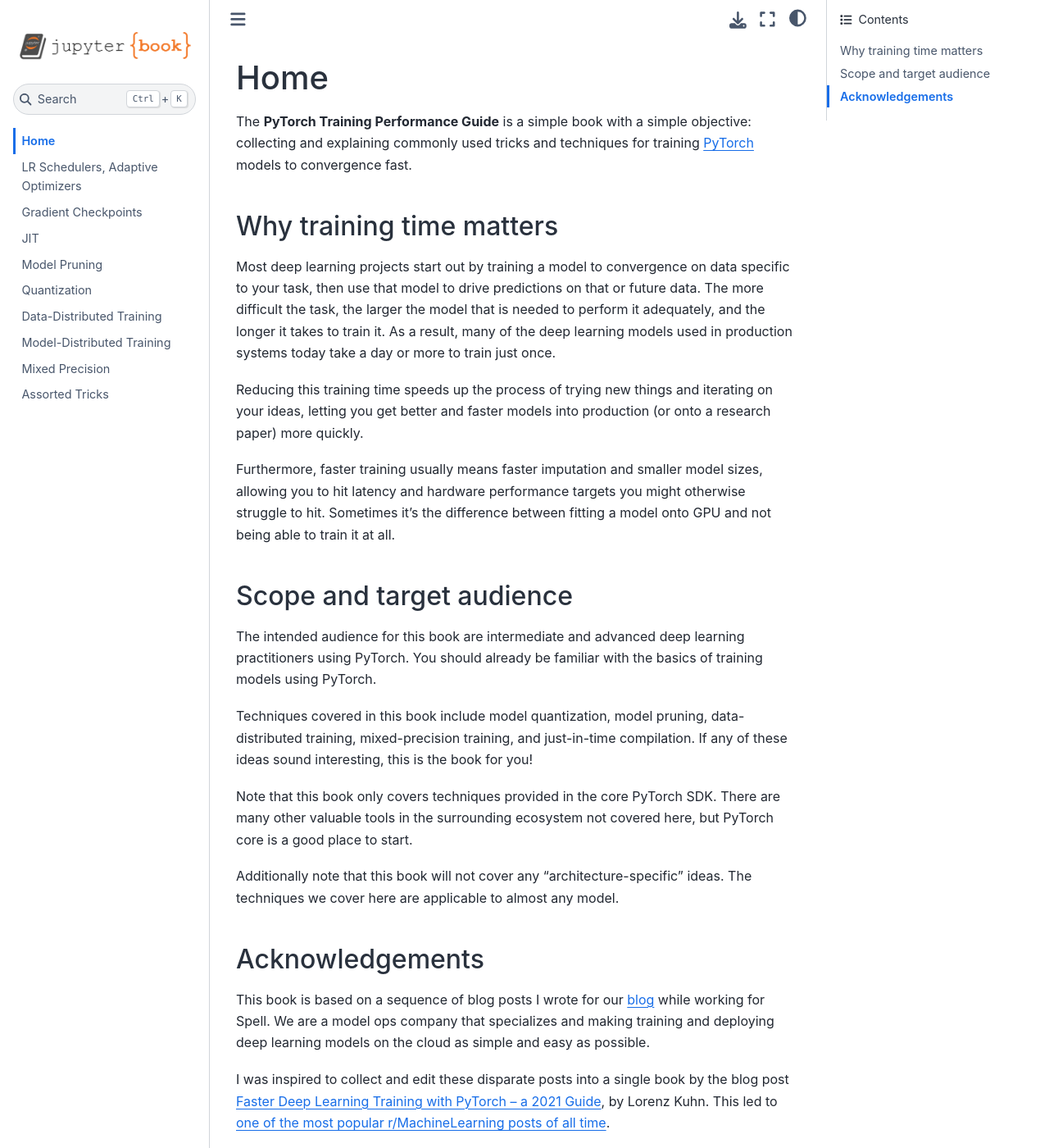
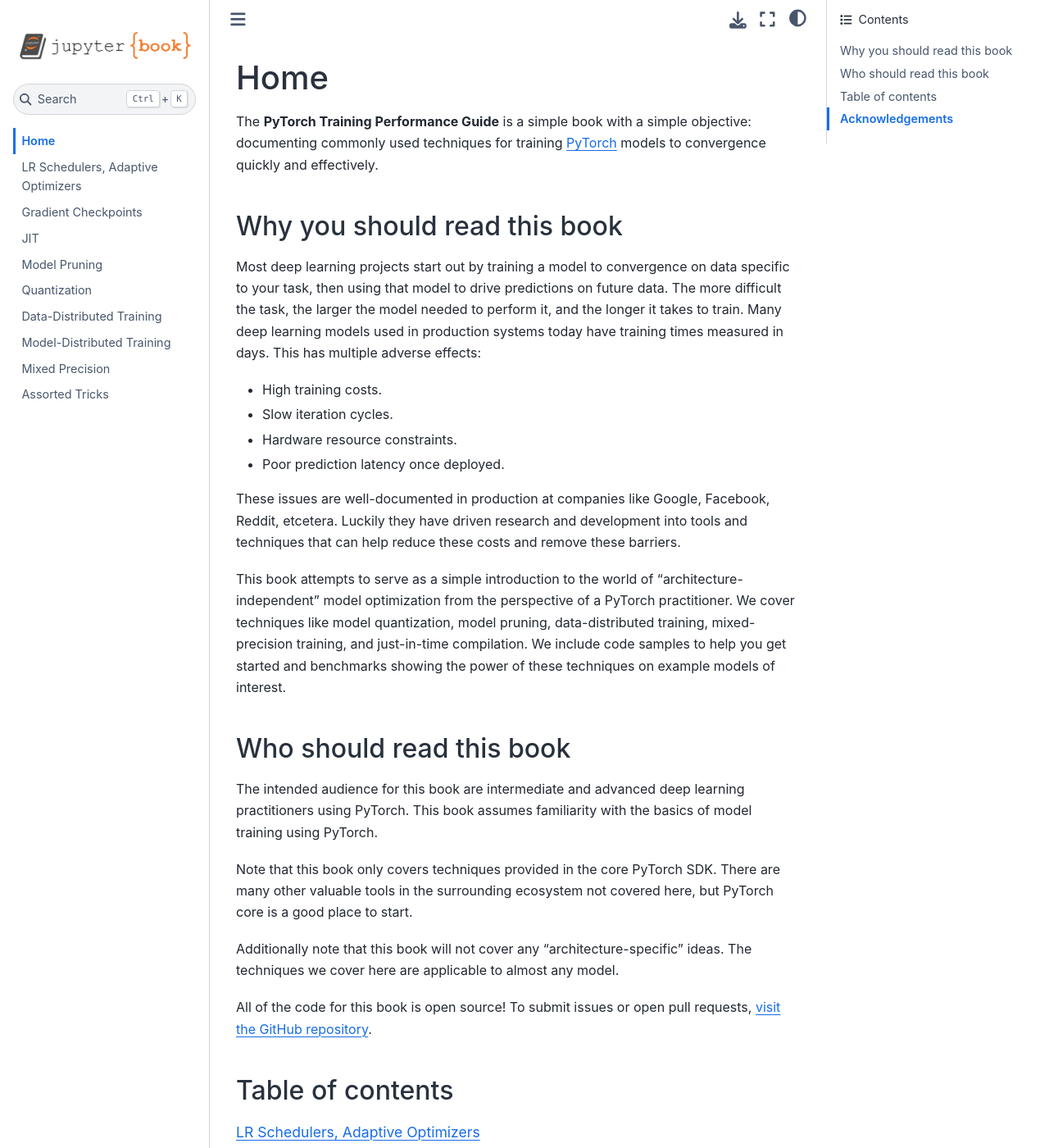
Before and after one commit to ResidentMario/pytorch-training-performance-guide, a Jupyter Book: the page built from book/intro.md, in a window 1280 px wide and 1400 px high. Shown: the whole window at 82% size. Built offline with Jupyter Book 1.0.4 settings and Sphinx 7.4.7 and the Sphinx Book theme 1.1.4, drawn with Linux system fonts in a browser that asks for light colours; some of the changed text lies outside the part shown.

Commit message:
Update introduction.

````diff
--- a/book/intro.md
+++ b/book/intro.md
@@ -1,31 +1,38 @@
 # Home
 
-The **PyTorch Training Performance Guide** is a simple book with a simple objective: collecting and explaining commonly used tricks and techniques for training [PyTorch](https://pytorch.org/) models to convergence fast.
+The **PyTorch Training Performance Guide** is a simple book with a simple objective: documenting commonly used techniques for training [PyTorch](https://pytorch.org/) models to convergence quickly and effectively.
 
-## Why training time matters
+## Why you should read this book
 
-Most deep learning projects start out by training a model to convergence on data specific to your task, then use that model to drive predictions on that or future data. The more difficult the task, the larger the model that is needed to perform it adequately, and the longer it takes to train it. As a result, many of the deep learning models used in production systems today take a day or more to train just once.
+Most deep learning projects start out by training a model to convergence on data specific to your task, then using that model to drive predictions on future data. The more difficult the task, the larger the model needed to perform it, and the longer it takes to train. Many deep learning models used in production systems today have training times measured in days. This has multiple adverse effects:
 
-Reducing this training time speeds up the process of trying new things and iterating on your ideas, letting you get better and faster models into production (or onto a research paper) more quickly.
+- High training costs.
+- Slow iteration cycles.
+- Hardware resource constraints.
+- Poor prediction latency once deployed.
 
-Furthermore, faster training usually means faster imputation and smaller model sizes, allowing you to hit latency and hardware performance targets you might otherwise struggle to hit. Sometimes it's the difference between fitting a model onto GPU and not being able to train it at all.
+These issues are well-documented in production at companies like Google, Facebook, Reddit, etcetera. Luckily they have driven research and development into tools and techniques that can help reduce these costs and remove these barriers.
 
-## Scope and target audience
+This book attempts to serve as a simple introduction to the world of "architecture-independent" model optimization from the perspective of a PyTorch practitioner. We cover techniques like model quantization, model pruning, data-distributed training, mixed-precision training, and just-in-time compilation. We include code samples to help you get started and benchmarks showing the power of these techniques on example models of interest.
 
-The intended audience for this book are intermediate and advanced deep learning practitioners using PyTorch. You should already be familiar with the basics of training models using PyTorch.
+## Who should read this book
 
-Techniques covered in this book include model quantization, model pruning, data-distributed training, mixed-precision training, and just-in-time compilation. If any of these ideas sound interesting, this is the book for you!
+The intended audience for this book are intermediate and advanced deep learning practitioners using PyTorch. This book assumes familiarity with the basics of model training using PyTorch.
 
 Note that this book only covers techniques provided in the core PyTorch SDK. There are many other valuable tools in the surrounding ecosystem not covered here, but PyTorch core is a good place to start.
 
 Additionally note that this book will not cover any "architecture-specific" ideas. The techniques we cover here are applicable to almost any model.
+
+All of the code for this book is open source! To submit issues or open pull requests, [visit the GitHub repository](https://github.com/ResidentMario/pytorch-training-performance-guide).
+
+## Table of contents
+
+```{tableofcontents}
+
+```
 
 ## Acknowledgements
 
 This book is based on a sequence of blog posts I wrote for our [blog](https://spell.ml/) while working for Spell. We are a model ops company that specializes and making training and deploying deep learning models on the cloud as simple and easy as possible.
 
 I was inspired to collect and edit these disparate posts into a single book by the blog post [Faster Deep Learning Training with PyTorch – a 2021 Guide](https://efficientdl.com/faster-deep-learning-in-pytorch-a-guide/), by Lorenz Kuhn. This led to [one of the most popular r/MachineLearning posts of all time](https://www.reddit.com/r/MachineLearning/comments/kvs1ex/d_here_are_17_ways_of_making_pytorch_training/).
-
-```{tableofcontents}
-
-```
````
Also changed, not shown: book/mixed-precision.md (+1 -1 lines).
